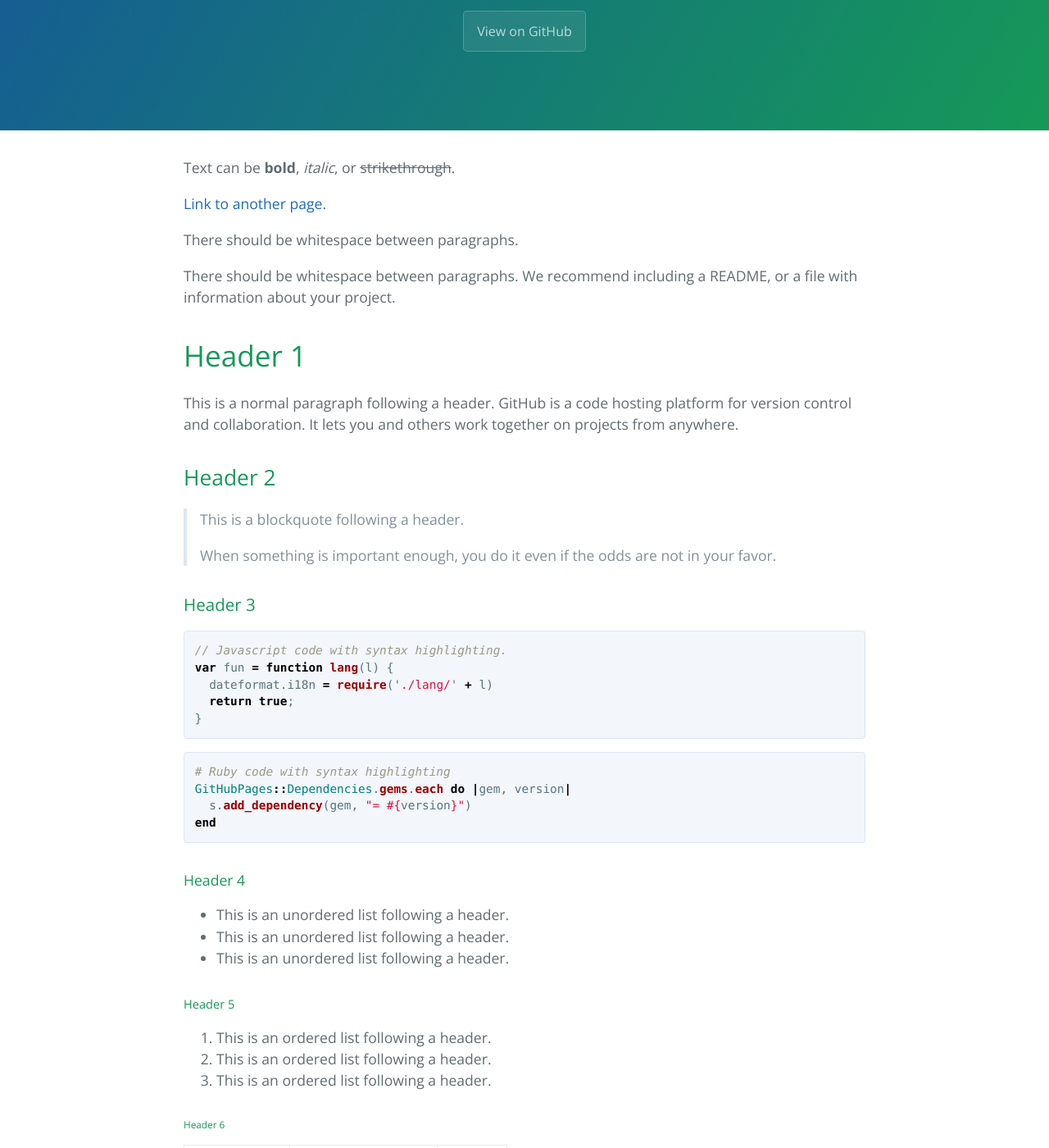
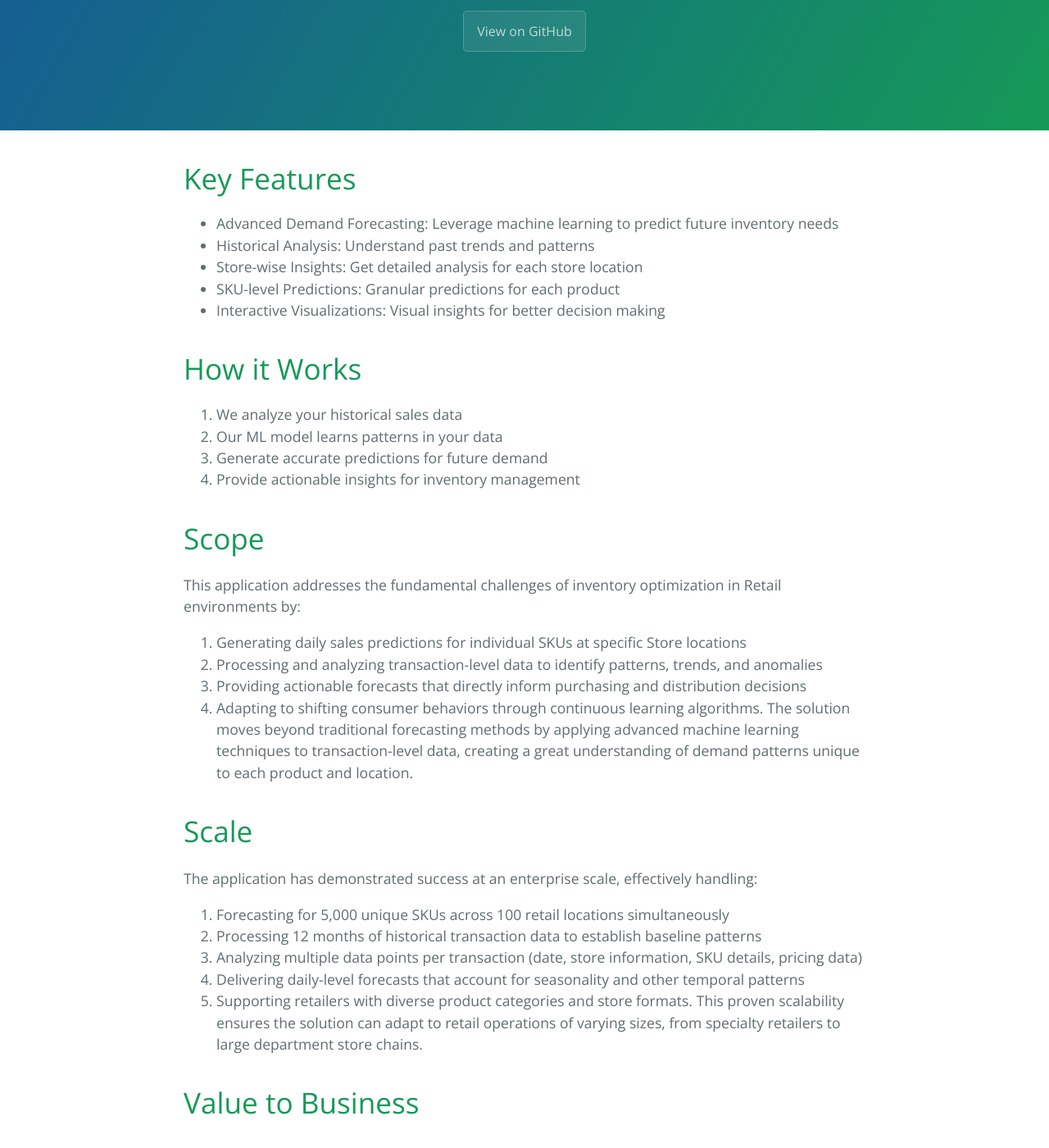
Before and after one commit to MastekRZ/demand_forecasting_app, a Jekyll site: the page built from index.md, in a window 1280 px wide and 1400 px high, scrolled down 284 px. Shown: the whole window at 82% size. Built offline with Jekyll 4.4.1, drawn with Linux system fonts in a browser that asks for light colours; our own code applies the rules of GitHub Pages for plain Markdown files; some of the changed text lies outside the part shown.

Commit message:
Update index.md

````diff
--- a/index.md
+++ b/index.md
@@ -2,122 +2,79 @@
 layout: default
 ---
 
-Text can be **bold**, _italic_, or ~~strikethrough~~.
+# Key Features
 
-[Link to another page](./another-page.html).
+*   Advanced Demand Forecasting: Leverage machine learning to predict future inventory needs
+*   Historical Analysis: Understand past trends and patterns
+*   Store-wise Insights: Get detailed analysis for each store location
+*   SKU-level Predictions: Granular predictions for each product
+*   Interactive Visualizations: Visual insights for better decision making
 
-There should be whitespace between paragraphs.
+# How it Works
 
-There should be whitespace between paragraphs. We recommend including a README, or a file with information about your project.
+1.  We analyze your historical sales data
+2.  Our ML model learns patterns in your data
+3.  Generate accurate predictions for future demand
+4.  Provide actionable insights for inventory management
 
-# Header 1
+# Scope
 
-This is a normal paragraph following a header. GitHub is a code hosting platform for version control and collaboration. It lets you and others work together on projects from anywhere.
+This application addresses the fundamental challenges of inventory optimization in Retail environments by:
+1.  Generating daily sales predictions for individual SKUs at specific Store locations
+2.  Processing and analyzing transaction-level data to identify patterns, trends, and anomalies
+3.  Providing actionable forecasts that directly inform purchasing and distribution decisions
+4.  Adapting to shifting consumer behaviors through continuous learning algorithms. The solution moves beyond traditional forecasting methods by applying advanced machine learning techniques to transaction-level data, creating a great understanding of demand patterns unique to each product and location.
 
-## Header 2
+# Scale
 
-> This is a blockquote following a header.
->
-> When something is important enough, you do it even if the odds are not in your favor.
+The application has demonstrated success at an enterprise scale, effectively handling:
+1.  Forecasting for 5,000 unique SKUs across 100 retail locations simultaneously
+2.  Processing 12 months of historical transaction data to establish baseline patterns
+3.  Analyzing multiple data points per transaction (date, store information, SKU details, pricing data)
+4.  Delivering daily-level forecasts that account for seasonality and other temporal patterns
+5.  Supporting retailers with diverse product categories and store formats. This proven scalability ensures the solution can adapt to retail operations of varying sizes, from specialty retailers to large department store chains.
 
-### Header 3
+# Value to Business
 
-```js
-// Javascript code with syntax highlighting.
-var fun = function lang(l) {
-  dateformat.i18n = require('./lang/' + l)
-  return true;
-}
-```
+## Financial Optimization
 
-```ruby
-# Ruby code with syntax highlighting
-GitHubPages::Dependencies.gems.each do |gem, version|
-  s.add_dependency(gem, "= #{version}")
-end
-```
+*   Reduction in excess inventory and associated carrying costs
+*   Decreased markdown losses from overstocking
+*   Improved cash flow through optimized inventory investment
 
-#### Header 4
+## Operational Excellence
 
-*   This is an unordered list following a header.
-*   This is an unordered list following a header.
-*   This is an unordered list following a header.
+*   Data-driven purchasing decisions that reduce guesswork
+*   More efficient allocation of merchandise across the store network
+*   Reduced labor costs associated with manual forecasting efforts
 
-##### Header 5
+## Risk Mitigation
 
-1.  This is an ordered list following a header.
-2.  This is an ordered list following a header.
-3.  This is an ordered list following a header.
+*   Reduced exposure to inventory obsolescence
+*   More resilient supply chain through improved planning
+*   Decreased vulnerability to market fluctuations
 
-###### Header 6
+## Product Availability
 
-| head1        | head two          | three |
-|:-------------|:------------------|:------|
-| ok           | good swedish fish | nice  |
-| out of stock | good and plenty   | nice  |
-| ok           | good `oreos`      | hmm   |
-| ok           | good `zoute` drop | yumm  |
+*   Consistent availability of desired items, reducing frustration from stockouts
+*   Balanced inventory across locations, improving shopping experience regardless of the store visited
+*   Appropriate stock levels of seasonal and trending items when demand peaks
 
-### There's a horizontal rule below this.
+## Note:
 
+Unlock the full potential of your data: For advanced functionalities and features tailored to your unique needs, contact us to explore customized solutions that can take your data analysis to the next level.
+
+## Expected Workflow:
+
+1.  Install our application and start analyzing data
+2.  View the Sample Historical Data and Trend Analysis
+3.  Generate Prediction for next 2 weeks
+4.  Analyze predicted data SKU wise and Store wise.
+5.  Contact us to tailor a comprehensive solution that addresses your unique needs and goals (Raman.Awal@mastek.com, Anjali.Sohoni@mastek.com, Niranjan.Namjoshi@mastek.com)
+
+# KEY DIFFERENTIATORS
 * * *
-
-### Here is an unordered list:
-
-*   Item foo
-*   Item bar
-*   Item baz
-*   Item zip
-
-### And an ordered list:
-
-1.  Item one
-1.  Item two
-1.  Item three
-1.  Item four
-
-### And a nested list:
-
-- level 1 item
-  - level 2 item
-  - level 2 item
-    - level 3 item
-    - level 3 item
-- level 1 item
-  - level 2 item
-  - level 2 item
-  - level 2 item
-- level 1 item
-  - level 2 item
-  - level 2 item
-- level 1 item
-
-### Small image
-
-![Octocat](https://github.githubassets.com/images/icons/emoji/octocat.png)
-
-### Large image
-
-![Branching](https://guides.github.com/activities/hello-world/branching.png)
-
-
-### Definition lists can be used with HTML syntax.
-
-<dl>
-<dt>Name</dt>
-<dd>Godzilla</dd>
-<dt>Born</dt>
-<dd>1952</dd>
-<dt>Birthplace</dt>
-<dd>Japan</dd>
-<dt>Color</dt>
-<dd>Green</dd>
-</dl>
-
-```
-Long, single-line code blocks should not wrap. They should horizontally scroll if they are too long. This line should be long enough to demonstrate this.
-```
-
-```
-The final element.
-```
+1.  Granular Forecasting: Store-level and SKU-specific daily predictions rather than broad category estimates
+2.  Proven Accuracy: Successfully deployed for 5,000 SKUs across 100 stores with demonstrable accuracy
+3.  Customizable Framework: Flexible design allows for fine-tuning to address unique business requirements
+4.  Comprehensive Data Utilization: Incorporates pricing information, discounts, and other relevant factors to enhance forecast precision
````
